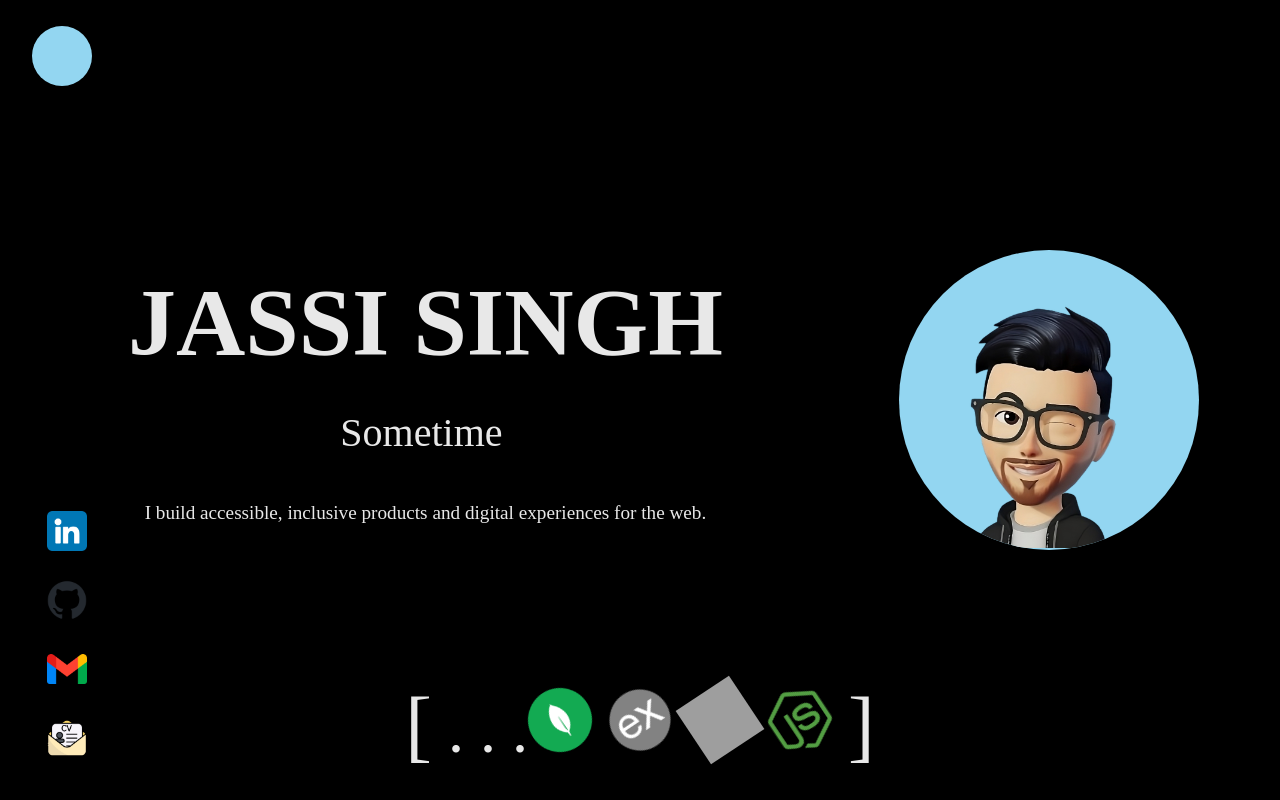
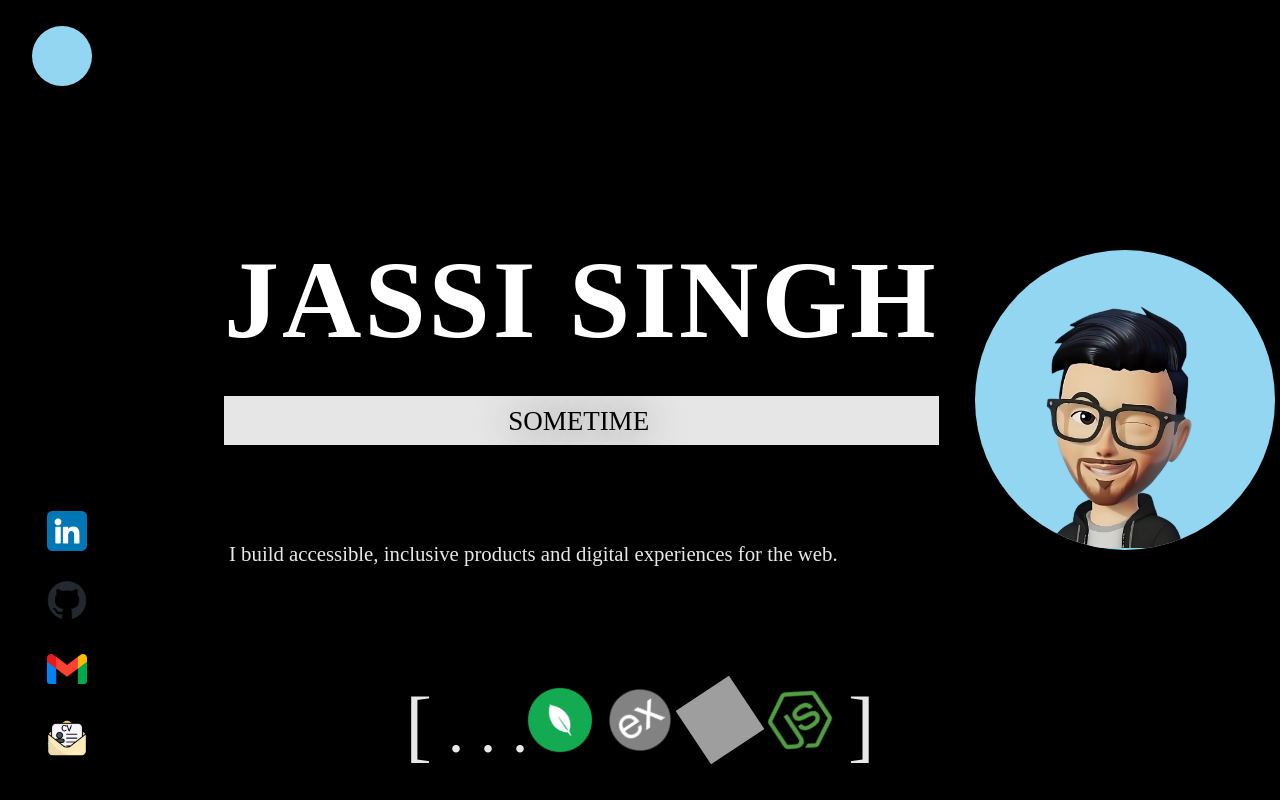
Before and after one commit to JassiSingh08/Personal_Portfolio, a React (Create React App) app: page / in a window 1280 px wide. Shown: the top 800 px of the page. Built offline with nearby package versions, Linux system fonts and the light colour scheme; grey boxes are pictures that could not be loaded; the HTML template or start-up script is replaced by a standard one.

Commit message:
updated home

```diff
--- a/src/components/Home.jsx
+++ b/src/components/Home.jsx
@@ -9,9 +9,34 @@ const Home = () => {
       <div className="home-container">
         <div className="info-container">
           <div className="first-info">
-            <h1>JASSI SINGH</h1>
+            {/*  */}
+            <div class="cater3-movingBG">
+              <div class="flyinTxtCont">
+                <div class="flyIn lineOne">Jassi Singh</div>
+                <div class="flyIn lineFour">
+                {/* <div class="flyIn lineTwo">Singh </div> */}
+                <TypeAnimation
+                sequence={[
+                  // Same substring at the start will only be typed out once, initially
+                  "Frontend Developer",
+                  1000, // wait 1s before replacing
+                  "Backend Developer",
+                  1000,
+                  "Sometimes Both ~",
+                  500,
+                  "FullStack Developer",
+                  1000,
+                ]}
+                wrapper="span"
+                speed={50}
+                style={{ fontSize: "0.9em", display: "inline-block" }}
+                repeat={Infinity}
+              />                </div>
+              </div>
+              {/*  */}
+            </div>
           </div>
-          <div className="second-info">
+          {/* <div className="second-info">
             <p>
               <TypeAnimation
                 sequence={[
@@ -31,7 +56,7 @@ const Home = () => {
                 repeat={Infinity}
               />
             </p>
-          </div>
+          </div> */}
           <div className="third-info">
             I build accessible, inclusive products and digital experiences for
             the web.
--- a/src/index.css
+++ b/src/index.css
@@ -49,8 +49,8 @@ body {
 .info-container {
   display: grid;
   place-items: center;
-  gap: 3em;
-  padding: 6em 6em 6em 8em;
+  gap: 1em;
+  padding: 2em 2em 2em 8em;
 }
 
 .info-container .first-info {
@@ -58,14 +58,17 @@ body {
   line-height: 1;
 }
 
-.info-container .second-info {
+/* .info-container .second-info {
   font-size: 1.25rem;
   line-height: 1.75rem;
-}
+} */
 
 .info-container .third-info {
-  font-size: 1.20rem;
+  font-size: 1.3rem;
   line-height: 1.5rem;
+  transition-delay: .4s;
+  transition: .6s ease in;
+  animation: txtFlyIn .6s linear;
 }
 
 .profile-pic-container {
@@ -81,6 +84,9 @@ body {
   width: 100%;
   height: auto;
   display: block;
+  transition-delay: .2s;
+  transition: .4s ease in;
+  animation: ppFlyIn .5s linear;
 }
 
 
@@ -255,11 +261,12 @@ body {
   overflow: hidden;
 }
 
-.skill-heading{
+.skill-heading {
   height: 20vh;
   display: flex;
   justify-content: center;
 }
+
 .skill-pic-container {
   display: flex;
   flex-direction: column;
@@ -271,7 +278,7 @@ body {
   margin: 1em;
 }
 
-.skill-pic-container .image-name{
+.skill-pic-container .image-name {
   margin: 1em 0;
   font-size: 20px;
 }
@@ -490,3 +497,114 @@ body {
     box-shadow: 0 0 0 0.125em var(--primary);
   }
 }
+
+/* 00 */
+
+body {
+  background: #000;
+}
+
+.cater3-movingBG {
+  height: 100%;
+    /* background-image: url(http://salsaritas.johngroupinteractive.com/wp-content/uploads/2017/06/enchilada-bg.jpg);
+    background-size: 125%;
+    background-repeat: repeat-x;
+  animation: animatedBackground 15s linear alternate infinite; */
+}
+/*
+@keyframes animatedBackground {
+  0% {
+    background-position: 0 0;
+  }
+
+  50% {
+    background-position: 50% 0;
+  }
+
+  100% {
+    background-position: 0 0;
+  }
+} */
+
+.flyinTxtCont {
+  height: 100%;
+  display: -webkit-box;
+  display: -ms-flexbox;
+  display: flex;
+  -webkit-box-orient: vertical;
+  -webkit-box-direction: normal;
+  -ms-flex-direction: column;
+  flex-direction: column;
+  -webkit-box-align: start;
+  -ms-flex-align: start;
+  align-items: flex-start;
+  -webkit-box-pack: end;
+  -ms-flex-pack: end;
+  justify-content: flex-end;
+  padding-bottom: 10%;
+  margin-left: 2em;
+}
+
+.flyIn {
+  color: #fff;
+  font-family: 'Raleway';
+  text-transform: uppercase;
+  line-height: 1.2em;
+  position: relative;
+  text-shadow: 2px 2px 40px rgba(0, 0, 0, 0.7);
+}
+
+.lineOne {
+  font-size: 110px;
+  font-weight: bold;
+  letter-spacing: 3px;
+  transition-delay: .2s;
+  transition: .4s ease in;
+  animation: txtFlyIn .5s linear;
+}
+
+
+.lineFour {
+  transition-delay: 2s;
+  transition: 2s ease in;
+  animation: fadeIn 2s linear;
+  width: 100%;
+  background-color: rgba(255, 255, 255, 0.9);
+  display: inline-block;
+  color: #000;
+  box-sizing: border-box;
+  max-width: 65%;
+  max-width: 24em;
+  font-size: 30px;
+  padding: .2em .5em;
+  margin-top: 30px;
+}
+
+@keyframes fadeIn {
+  0% {
+    opacity: 0;
+  }
+
+  100% {
+    opacity: 1;
+  }
+}
+
+@keyframes txtFlyIn {
+  0% {
+    transform: translateX(-100%);
+  }
+
+  100% {
+    transform: translateX(0%);
+  }
+}
+@keyframes ppFlyIn {
+  0% {
+    transform: translateX(100%);
+  }
+
+  100% {
+    transform: translateX(0%);
+  }
+}
```
